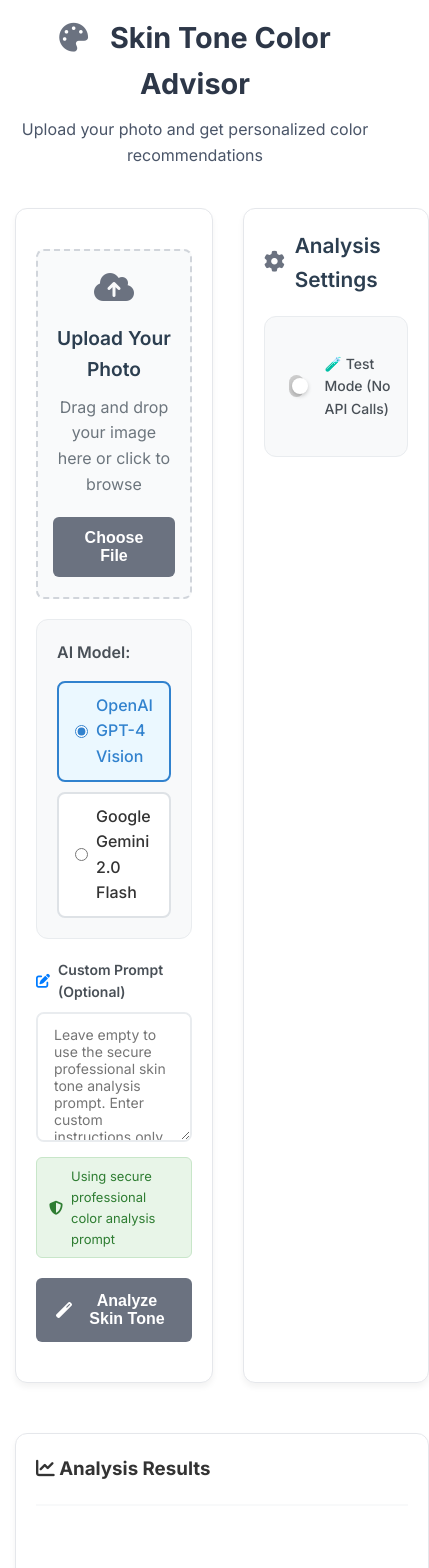
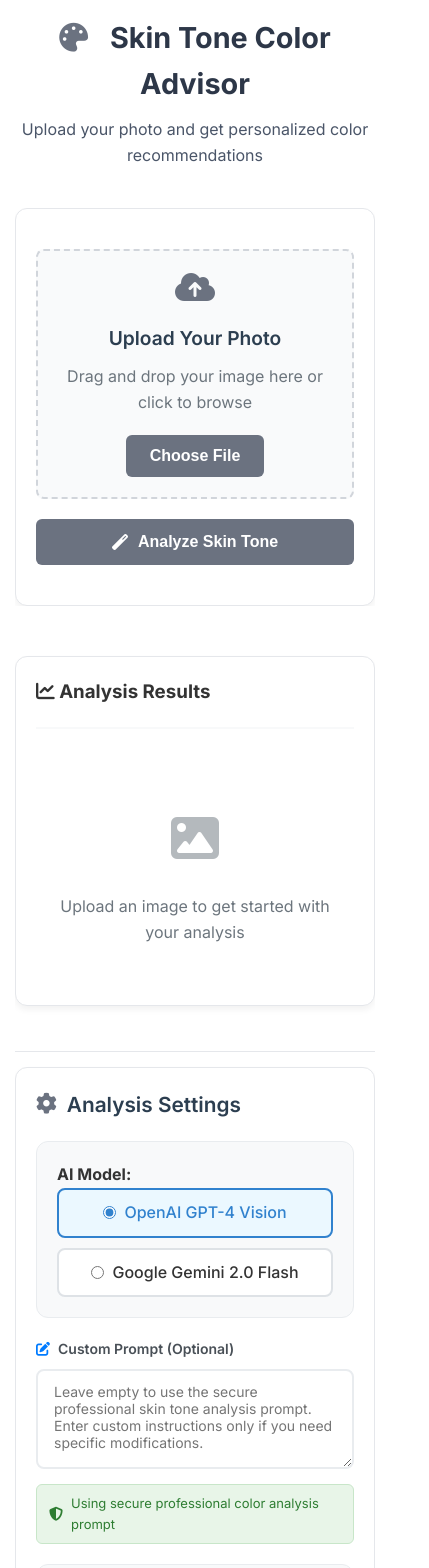
Before and after one commit to rikbanerjee/beauty-consultant, a React (Create React App) app in the folder frontend/: page / in a window 390 px wide. Shown: the top 1568 px of the page, 429 px wide, since content can reach past the window. Built offline with nearby package versions, Linux system fonts and the light colour scheme.

Commit message:
Fixed the viewport width issue

```diff
--- a/frontend/src/App.css
+++ b/frontend/src/App.css
@@ -15,12 +15,17 @@ body {
 
 .App {
   min-height: 100vh;
+  width: 100%;
+  max-width: 100vw;
+  overflow-x: hidden;
 }
 
 .container {
   max-width: 1200px;
   margin: 0 auto;
   padding: 20px;
+  width: 100%;
+  overflow-x: hidden;
 }
 
 /* Header styles */
@@ -92,18 +97,20 @@ body {
 .main-content {
   display: grid;
   gap: 30px;
+  width: 100%;
+  max-width: 100%;
+  overflow-x: hidden;
 }
 
 .upload-section {
   display: grid;
   grid-template-columns: 1fr;
   gap: 30px;
+  width: 100%;
+  max-width: 100%;
 }
 
-/* When in development mode, show two columns */
-.upload-section.development {
-  grid-template-columns: 1fr 1fr;
-}
+
 
 /* Cards */
 .upload-card, .settings-card, .results-card {
@@ -112,6 +119,8 @@ body {
   padding: 30px;
   box-shadow: 0 4px 6px rgba(0, 0, 0, 0.05);
   border: 1px solid #e5e7eb;
+  width: 100%;
+  max-width: 100%;
 }
 
 .settings-card h3 {
@@ -130,6 +139,20 @@ body {
 
 .results-section {
   margin-top: 20px;
+  width: 100%;
+  max-width: 100%;
+}
+
+.test-settings-section {
+  margin-top: 20px;
+  padding-top: 20px;
+  border-top: 1px solid #e5e7eb;
+  display: grid;
+  grid-template-columns: 1fr;
+  gap: 30px;
+  width: 100%;
+  max-width: 100%;
+  overflow-x: hidden;
 }
 
 /* Footer styles */
@@ -177,6 +200,10 @@ body {
 @media (max-width: 768px) {
   .container {
     padding: 15px;
+    width: 100%;
+    max-width: 100vw;
+    overflow-x: hidden;
+    box-sizing: border-box;
   }
 
   .header h1 {
@@ -203,10 +230,28 @@ body {
 
   .upload-section {
     grid-template-columns: 1fr;
+    width: 100%;
+    max-width: 100vw;
+    overflow-x: hidden;
+    box-sizing: border-box;
   }
 
   .upload-card, .settings-card, .results-card {
     padding: 20px;
+    width: 100%;
+    max-width: 100vw;
+    overflow-x: hidden;
+    box-sizing: border-box;
+  }
+
+  .test-settings-section {
+    margin-top: 15px;
+    padding-top: 15px;
+    gap: 20px;
+    width: 100%;
+    max-width: 100vw;
+    overflow-x: hidden;
+    box-sizing: border-box;
   }
 }
 
--- a/frontend/src/App.js
+++ b/frontend/src/App.js
@@ -80,28 +80,11 @@ function App() {
                 onAnalyze={handleAnalysis}
                 selectedImage={selectedImage}
                 isLoading={isLoading}
-                selectedProvider={selectedProvider}
-                setSelectedProvider={setSelectedProvider}
-                customPrompt={customPrompt}
-                setCustomPrompt={setCustomPrompt}
                 analysisResults={analysisResults}
               />
             </div>
 
-            {isDevelopment() && (
-              <div className="settings-card">
-                <h3>
-                  <i className="fas fa-cog"></i> Analysis Settings
-                </h3>
 
-                <TestModeToggle
-                  testMode={testMode}
-                  setTestMode={setTestMode}
-                  testResponseType={testResponseType}
-                  setTestResponseType={setTestResponseType}
-                />
-              </div>
-            )}
           </div>
 
           <div className="results-section">
@@ -111,6 +94,69 @@ function App() {
               selectedProvider={selectedProvider}
             />
           </div>
+
+          {isDevelopment() && (
+            <div className="test-settings-section">
+              <div className="settings-card">
+                <h3>
+                  <i className="fas fa-cog"></i> Analysis Settings
+                </h3>
+
+                <div className="provider-selection">
+                  <h4>AI Model:</h4>
+                  <div className="provider-options">
+                    <label className={`provider-option ${selectedProvider === 'openai' ? 'selected' : ''}`}>
+                      <input
+                        type="radio"
+                        name="provider"
+                        value="openai"
+                        checked={selectedProvider === 'openai'}
+                        onChange={(e) => setSelectedProvider(e.target.value)}
+                      />
+                      <span>OpenAI GPT-4 Vision</span>
+                    </label>
+                    <label className={`provider-option ${selectedProvider === 'gemini' ? 'selected' : ''}`}>
+                      <input
+                        type="radio"
+                        name="provider"
+                        value="gemini"
+                        checked={selectedProvider === 'gemini'}
+                        onChange={(e) => setSelectedProvider(e.target.value)}
+                      />
+                      <span>Google Gemini 2.0 Flash</span>
+                    </label>
+                  </div>
+                </div>
+
+                <div className="form-group">
+                  <label htmlFor="customPrompt">
+                    <i className="fas fa-edit"></i> Custom Prompt (Optional)
+                  </label>
+                  <textarea
+                    id="customPrompt"
+                    className="form-control"
+                    rows="4"
+                    placeholder="Leave empty to use the secure professional skin tone analysis prompt. Enter custom instructions only if you need specific modifications."
+                    value={customPrompt}
+                    onChange={(e) => setCustomPrompt(e.target.value)}
+                  />
+                  {!customPrompt.trim() && (
+                    <div className="prompt-info">
+                      <i className="fas fa-shield-alt"></i>
+                      <span>Using secure professional color analysis prompt</span>
+                    </div>
+                  )}
+                </div>
+
+                <TestModeToggle
+                  testMode={testMode}
+                  setTestMode={setTestMode}
+                  testResponseType={testResponseType}
+                  setTestResponseType={setTestResponseType}
+                />
+              </div>
+            </div>
+          )}
         </main>
 
         <footer className="footer">
--- a/frontend/src/components/ImageUpload.css
+++ b/frontend/src/components/ImageUpload.css
@@ -1,5 +1,9 @@
 .image-upload {
   margin: 20px 0;
+  width: 100%;
+  max-width: 100%;
+  box-sizing: border-box;
+  overflow-x: hidden;
 }
 
 /* Upload area */
@@ -12,6 +16,8 @@
   cursor: pointer;
   background: #f9fafb;
   margin-bottom: 20px;
+  width: 100%;
+  max-width: 100%;
 }
 
 .upload-area:hover {
@@ -67,14 +73,18 @@
 .preview-area {
   position: relative;
   text-align: center;
-  margin-bottom: 20px;
+  margin-bottom: 0px;
+  width: 100%;
+  max-width: 100%;
 }
 
 .uploaded-image {
+  width: 100%;
   max-width: 100%;
-  max-height: 300px;
+  max-height: 360px;
   border-radius: 8px;
   box-shadow: 0 2px 4px rgba(0, 0, 0, 0.1);
+  object-fit: contain;
 }
 
 .remove-btn {
@@ -265,34 +275,31 @@ textarea.form-control {
 
 /* Color Palette Section */
 .color-palette-section {
-  margin: 20px 0;
+  margin: 0;
   padding: 20px;
   background: #f9fafb;
   border: 1px solid #e5e7eb;
+  border-top: none;
   border-radius: 8px;
   box-shadow: 0 2px 4px rgba(0, 0, 0, 0.05);
   position: relative;
   overflow: hidden;
-}
-
-.color-palette-section::before {
-  content: '';
-  position: absolute;
-  top: 0;
-  left: 0;
-  right: 0;
-  height: 2px;
-  background: #6b7280;
+  width: 100%;
+  max-width: 100%;
+  box-sizing: border-box;
+  overflow-x: auto;
 }
 
 .color-palette-section h4 {
   font-size: 18px;
   font-weight: 600;
   color: #2d3748;
-  margin: 0 0 16px 0;
+  margin: 16px 0 0 0;
   display: flex;
   align-items: center;
   gap: 10px;
+  text-align: center;
+  justify-content: center;
 }
 
 .color-palette-section h4 i {
@@ -302,12 +309,27 @@ textarea.form-control {
 
 .color-palette-container {
   margin: 16px 0;
+  width: 100%;
+  max-width: 100%;
+  overflow-x: auto;
+  box-sizing: border-box;
 }
 
 /* Responsive design */
 @media (max-width: 768px) {
+  .image-upload {
+    width: 100%;
+    max-width: 100vw;
+    overflow-x: hidden;
+    box-sizing: border-box;
+  }
+
   .upload-area {
     padding: 30px 20px;
+    width: 100%;
+    max-width: 100vw;
+    overflow-x: hidden;
+    box-sizing: border-box;
   }
 
   .upload-content i {
--- a/frontend/src/components/ImageUpload.js
+++ b/frontend/src/components/ImageUpload.js
@@ -8,10 +8,6 @@ const ImageUpload = ({
   onAnalyze,
   selectedImage,
   isLoading,
-  selectedProvider,
-  setSelectedProvider,
-  customPrompt,
-  setCustomPrompt,
   analysisResults
 }) => {
 
@@ -80,66 +76,18 @@ const ImageUpload = ({
           {/* Color Palette - Display right after image when analysis is complete */}
           {analysisResults && analysisResults.sections?.fashion_colors_palette && (
             <div className="color-palette-section">
+              <div className="color-palette-container"
+                   dangerouslySetInnerHTML={{ __html: analysisResults.sections.fashion_colors_palette }}>
+              </div>
               <h4>
                 <i className="fas fa-palette"></i> Recommended Color Palette
               </h4>
-              <div className="color-palette-container"
-                   dangerouslySetInnerHTML={{ __html: analysisResults.sections.fashion_colors_palette }}>
-              </div>
             </div>
           )}
         </>
       )}
 
-      {isDevelopment() && (
-        <div className="provider-selection">
-          <h3>AI Model:</h3>
-          <div className="provider-options">
-            <label className={`provider-option ${selectedProvider === 'openai' ? 'selected' : ''}`}>
-              <input
-                type="radio"
-                name="provider"
-                value="openai"
-                checked={selectedProvider === 'openai'}
-                onChange={(e) => setSelectedProvider(e.target.value)}
-              />
-              <span>OpenAI GPT-4 Vision</span>
-            </label>
-            <label className={`provider-option ${selectedProvider === 'gemini' ? 'selected' : ''}`}>
-              <input
-                type="radio"
-                name="provider"
-                value="gemini"
-                checked={selectedProvider === 'gemini'}
-                onChange={(e) => setSelectedProvider(e.target.value)}
-              />
-              <span>Google Gemini 2.0 Flash</span>
-            </label>
-          </div>
-        </div>
-      )}
 
-      {isDevelopment() && (
-        <div className="form-group">
-          <label htmlFor="customPrompt">
-            <i className="fas fa-edit"></i> Custom Prompt (Optional)
-          </label>
-          <textarea
-            id="customPrompt"
-            className="form-control"
-            rows="6"
-            placeholder="Leave empty to use the secure professional skin tone analysis prompt. Enter custom instructions only if you need specific modifications."
-            value={customPrompt}
-            onChange={(e) => setCustomPrompt(e.target.value)}
-          />
-          {!customPrompt.trim() && (
-            <div className="prompt-info">
-              <i className="fas fa-shield-alt"></i>
-              <span>Using secure professional color analysis prompt</span>
-            </div>
-          )}
-        </div>
-      )}
 
       <button
         className="analyze-button"
```
Also changed, not shown: frontend/src/components/AnalysisResults.css (+105 -26 lines).
